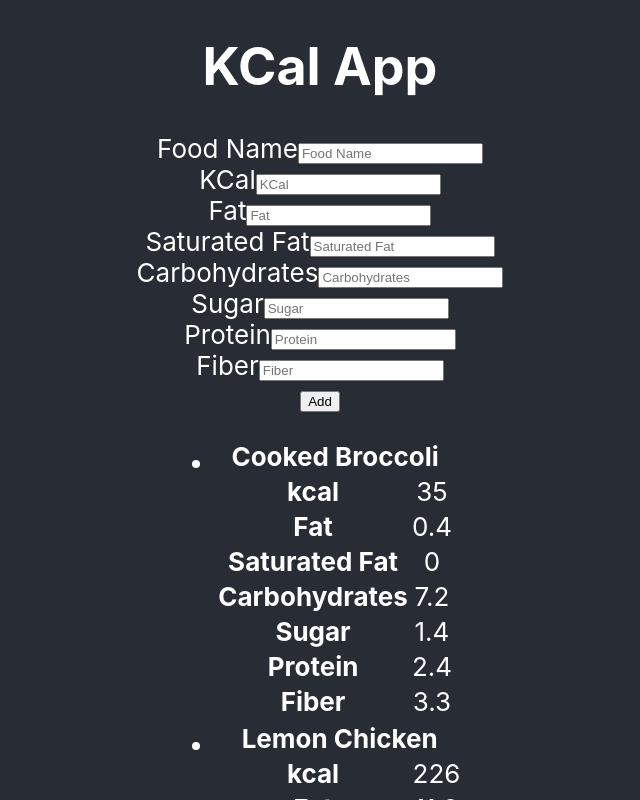
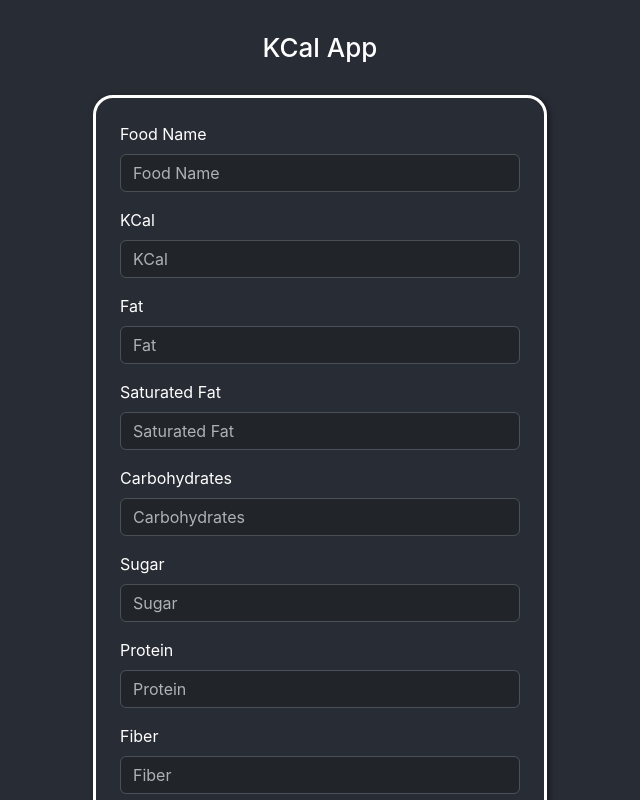
Before and after one commit to zsolt-nagy/kcal-app-react, a React (Create React App) app: page / in a window 1280 px wide. Shown: the top 800 px of the page, without its empty margins (320-960 px from the left). Built offline with nearby package versions, Linux system fonts and the light colour scheme.

Commit message:
reactstrap styling

```diff
--- a/package.json
+++ b/package.json
@@ -7,9 +7,11 @@
     "@testing-library/jest-dom": "^5.16.5",
     "@testing-library/react": "^13.4.0",
     "@testing-library/user-event": "^13.5.0",
+    "bootstrap": "^5.3.1",
     "react": "^18.2.0",
     "react-dom": "^18.2.0",
-    "react-scripts": "5.0.1"
+    "react-scripts": "5.0.1",
+    "reactstrap": "^9.2.0"
   },
   "scripts": {
     "start": "react-scripts start",
--- a/src/App.css
+++ b/src/App.css
@@ -1,14 +1,14 @@
 .App {
-  text-align: center;
-}
-
-.App-header {
   background-color: #282c34;
   min-height: 100vh;
   display: flex;
   flex-direction: column;
   align-items: center;
   justify-content: center;
-  font-size: calc(10px + 2vmin);
   color: white;
 }
+
+h1 {
+  font-size: calc(10px + 2vmin);
+  margin: 32px;
+}
--- a/src/App.js
+++ b/src/App.js
@@ -50,11 +50,9 @@ export default function App() {
 
     return (
         <div className="App">
-            <header className="App-header">
-                <h1>KCal App</h1>
-                <FoodNutritionForm isNameUnique={isNameUnique} addItem={addItem} />
-                <FoodList foodItems={foodItems} />
-            </header>
+            <h1>KCal App</h1>
+            <FoodNutritionForm isNameUnique={isNameUnique} addItem={addItem} />
+            <FoodList foodItems={foodItems} />
         </div>
     );
 }
--- a/src/Components/FoodList/FoodItem.jsx
+++ b/src/Components/FoodList/FoodItem.jsx
@@ -2,12 +2,17 @@ import React from 'react';
 
 export default function FoodItem({ data }) {
     let { foodName, kcal, fat, saturatedFat, carbs, sugar, fiber, protein } = data;
+
+    function macroValueFormat(value) {
+        return value.toFixed(1);
+    }
+
     return (
-        <li>
-            <table>
+        <li className="food-item">
+            <table className='food-table'>
                 <thead>
                     <tr>
-                        <th colSpan="2">{ foodName }</th>
+                        <th colSpan="2" className="food-name-cell">{ foodName }</th>
                     </tr>
                 </thead>
                 <tbody>
@@ -17,27 +22,27 @@ export default function FoodItem({ data }) {
                     </tr>
                     <tr>
                         <th>Fat</th>
-                        <td>{ fat }</td>
+                        <td>{ macroValueFormat(fat) }</td>
                     </tr>
                     <tr>
                         <th>Saturated Fat</th>
-                        <td>{ saturatedFat }</td>
+                        <td>{ macroValueFormat(saturatedFat) }</td>
                     </tr>
                     <tr>
                         <th>Carbohydrates</th>
-                        <td>{ carbs }</td>
+                        <td>{ macroValueFormat(carbs) }</td>
                     </tr>
                     <tr>
                         <th>Sugar</th>
-                        <td>{ sugar }</td>
+                        <td>{ macroValueFormat(sugar) }</td>
                     </tr>
                     <tr>
                         <th>Protein</th>
-                        <td>{ protein }</td>
+                        <td>{ macroValueFormat(protein) }</td>
                     </tr>
                     <tr>
                         <th>Fiber</th>
-                        <td>{ fiber }</td>
+                        <td>{ macroValueFormat(fiber) }</td>
                     </tr>
                 </tbody>
             </table>
--- /dev/null
+++ b/src/Components/FoodList/FoodList.css
@@ -0,0 +1,36 @@
+.food-list-container {
+    display: flex;
+    flex-wrap: wrap;
+    justify-content: center;
+    list-style: none;
+    margin: 30px;
+}
+
+.food-item {
+    width: 245px;
+    margin: 10px 20px;
+    border: 3px solid lightgrey;
+    border-radius: 20px;
+    padding: 10px;
+    background-color: rgb(41, 40, 40);
+    box-shadow: 2px 2px 6px rgba(0, 0, 0, .5);
+}
+
+.food-table th {
+    text-align: left;
+    padding: 0 12px;
+    font-size: 18px;
+}
+
+.food-table td {
+    font-family: 'Consolas', 'Courier New', Courier, monospace;
+    text-align: right;
+    padding: 0 12px;
+    font-size: 18px;
+}
+
+
+.food-table .food-name-cell {
+    font-size: 24px;
+    padding: 12px;
+}
--- a/src/Components/FoodList/FoodList.jsx
+++ b/src/Components/FoodList/FoodList.jsx
@@ -1,11 +1,12 @@
 import React from 'react';
 import FoodItem from './FoodItem';
+import './FoodList.css';
 
 export default function FoodList({ foodItems }) {
 
     let FoodItemListJsx = foodItems.map(item => <FoodItem data={item} key={ item.foodName } />)
 
     return (
-        <ul>{ FoodItemListJsx }</ul>
+        <ul className="food-list-container">{ FoodItemListJsx }</ul>
     );
 }
--- a/src/Components/FoodNutritionForm/FoodNutritionForm.css
+++ b/src/Components/FoodNutritionForm/FoodNutritionForm.css
@@ -1,3 +1,15 @@
+.nutrition-form {
+    padding: 24px;
+    border: 3px solid white;
+    border-radius: 20px;
+    box-shadow: 2px 2px 6px rgba(0, 0, 0, .5);
+}
+
+.nutrition-input {
+    width: 400px;
+    max-width: 80vw;
+}
+
 .notification {
     color: white;
     padding: 8px;
--- a/src/Components/FoodNutritionForm/FoodNutritionForm.jsx
+++ b/src/Components/FoodNutritionForm/FoodNutritionForm.jsx
@@ -1,5 +1,6 @@
 import React, { useState } from 'react';
 import './FoodNutritionForm.css';
+import { Button, FormGroup, Label, Input, Form } from 'reactstrap';
 
 export default function FoodNutritionForm({ isNameUnique, addItem }) {
     const [foodName, setFoodName] = useState("");
@@ -23,13 +24,13 @@ export default function FoodNutritionForm({ isNameUnique, addItem }) {
         if (isNameUnique(trimmedFoodName)) {
             addItem({
                 foodName: trimmedFoodName,
-                kcal,
-                fat,
-                saturatedFat,
-                carbs,
-                sugar,
-                protein,
-                fiber
+                kcal: Number(kcal),
+                fat: Number(fat),
+                saturatedFat: Number(saturatedFat),
+                carbs: Number(carbs),
+                sugar: Number(sugar),
+                protein: Number(protein),
+                fiber: Number(fiber)
             });
 
             setFoodName("");
@@ -69,24 +70,26 @@ export default function FoodNutritionForm({ isNameUnique, addItem }) {
     }
 
     return (
-        <form onSubmit={handleSubmit}>
+        <Form onSubmit={handleSubmit} data-bs-theme="dark" className="nutrition-form">
             { submitError }
             { submitSuccess }
-            <div className="form-row">
-                <label htmlFor="food-name">Food Name</label>
-                <input
+            <FormGroup>
+                <Label htmlFor="food-name">Food Name</Label>
+                <Input
                     type="text"
+                    className="nutrition-input"
                     id="food-name"
                     name="food-name"
                     value={foodName}
                     onChange={handleChange(setFoodName)}
                     placeholder="Food Name"
                     required />
-            </div>
-            <div className="form-row">
-                <label htmlFor="kcal-input">KCal</label>
-                <input
+            </FormGroup>
+            <FormGroup className="form-row">
+                <Label htmlFor="kcal-input">KCal</Label>
+                <Input
                     type="number"
+                    className="nutrition-input"
                     id="kcal-input"
                     name="kcal"
                     placeholder="KCal"
@@ -95,11 +98,12 @@ export default function FoodNutritionForm({ isNameUnique, addItem }) {
                     min="0.0"
                     step="0.1"
                     required />
-            </div>
-            <div className="form-row">
-                <label htmlFor="fat-input">Fat</label>
-                <input
+            </FormGroup>
+            <FormGroup className="form-row">
+                <Label htmlFor="fat-input">Fat</Label>
+                <Input
                     type="number"
+                    className="nutrition-input"
                     id="fat-input"
                     name="fat"
                     placeholder="Fat"
@@ -108,11 +112,12 @@ export default function FoodNutritionForm({ isNameUnique, addItem }) {
                     min="0"
                     step="0.1"
                     required />
-            </div>
-            <div className="form-row">
-                <label htmlFor="saturated-fat-input">Saturated Fat</label>
-                <input
+            </FormGroup>
+            <FormGroup className="form-row">
+                <Label htmlFor="saturated-fat-input">Saturated Fat</Label>
+                <Input
                     type="number"
+                    className="nutrition-input"
                     id="saturated-fat-input"
                     name="saturated-fat"
                     placeholder="Saturated Fat"
@@ -121,11 +126,12 @@ export default function FoodNutritionForm({ isNameUnique, addItem }) {
                     min="0"
                     step="0.1"
                     required />
-            </div>
-            <div className="form-row">
-                <label htmlFor="carbs-input">Carbohydrates</label>
-                <input
+            </FormGroup>
+            <FormGroup className="form-row">
+                <Label htmlFor="carbs-input">Carbohydrates</Label>
+                <Input
                     type="number"
+                    className="nutrition-input"
                     id="carbs-input"
                     name="carbs"
                     placeholder="Carbohydrates"
@@ -134,11 +140,12 @@ export default function FoodNutritionForm({ isNameUnique, addItem }) {
                     min="0"
                     step="0.1"
                     required />
-            </div>
-            <div className="form-row">
-                <label htmlFor="sugar-input">Sugar</label>
-                <input
+            </FormGroup>
+            <FormGroup className="form-row">
+                <Label htmlFor="sugar-input">Sugar</Label>
+                <Input
                     type="number"
+                    className="nutrition-input"
                     id="sugar-input"
                     name="sugar"
                     placeholder="Sugar"
@@ -147,11 +154,12 @@ export default function FoodNutritionForm({ isNameUnique, addItem }) {
                     min="0"
                     step="0.1"
                     required />
-            </div>
-            <div className="form-row">
-                <label htmlFor="protein-input">Protein</label>
-                <input
+            </FormGroup>
+            <FormGroup className="form-row">
+                <Label htmlFor="protein-input">Protein</Label>
+                <Input
                     type="number"
+                    className="nutrition-input"
                     id="protein-input"
                     name="protein"
                     placeholder="Protein"
@@ -160,11 +168,12 @@ export default function FoodNutritionForm({ isNameUnique, addItem }) {
                     min="0"
                     step="0.1"
                     required />
-            </div>
-            <div className="form-row">
-                <label htmlFor="fiber-input">Fiber</label>
-                <input
+            </FormGroup>
+            <FormGroup className="form-row">
+                <Label htmlFor="fiber-input">Fiber</Label>
+                <Input
                     type="number"
+                    className="nutrition-input"
                     id="fiber-input"
                     name="fiber"
                     placeholder="Fiber"
@@ -173,11 +182,11 @@ export default function FoodNutritionForm({ isNameUnique, addItem }) {
                     min="0"
                     step="0.1"
                     required />
+            </FormGroup>
+            <div className="form-row">
+                <Button type="submit" size="lg" color="primary">Add</Button>
             </div>
-            <div className="form-row">
-                <button type="submit">Add</button>
-            </div>
-        </form>
+        </Form>
     );
 }
 /*
--- a/src/index.css
+++ b/src/index.css
@@ -1,5 +1,6 @@
 body {
   margin: 0;
+  font-size: 16px;
   font-family: -apple-system, BlinkMacSystemFont, 'Segoe UI', 'Roboto', 'Oxygen',
     'Ubuntu', 'Cantarell', 'Fira Sans', 'Droid Sans', 'Helvetica Neue',
     sans-serif;
--- a/src/index.js
+++ b/src/index.js
@@ -1,5 +1,6 @@
 import React from "react";
 import ReactDOM from "react-dom/client";
+import "bootstrap/dist/css/bootstrap.min.css";
 import "./index.css";
 import App from "./App";
 
```
Also changed, not shown: 1 other file (tests, documents, lock files or other folders).
